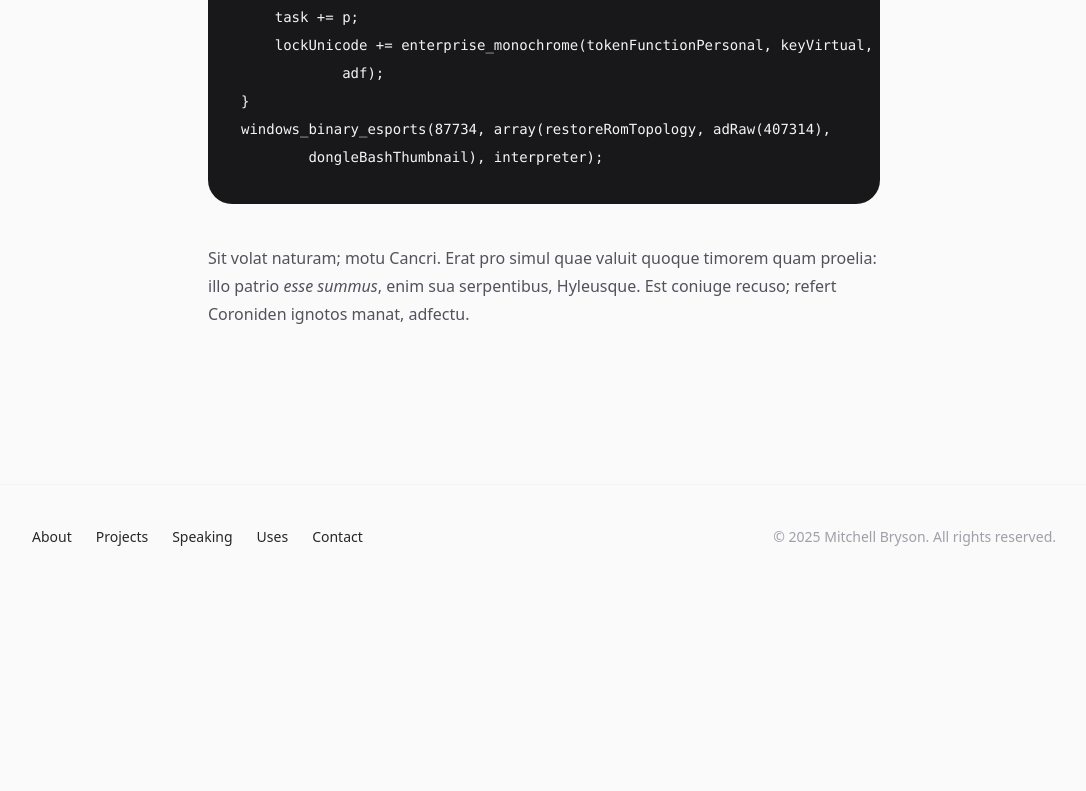
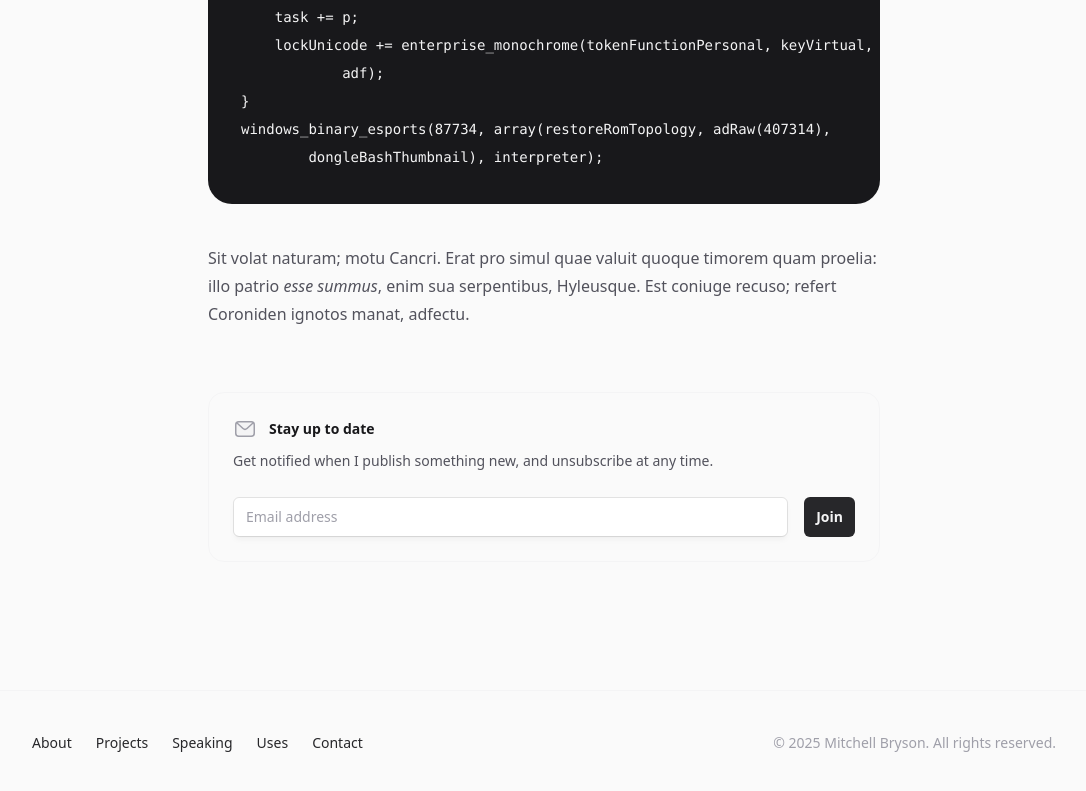
Before and after one commit to mitchellfyi/mitchellbryson.com, a Next.js app: page /articles/introducing-animaginary in a window 1280 px wide. Shown: the part 2967-3758 px from the top of the page, without its empty margins (96-1182 px from the left). Before the commit the page ends 3580 px from the top, so only its background shows below. Built offline with nearby package versions, Linux system fonts and the light colour scheme; no server answers.

Commit message:
implement newsletter

```diff
--- a/src/app/page.jsx
+++ b/src/app/page.jsx
@@ -4,6 +4,7 @@ import Link from 'next/link'
 import { Button } from '@/components/Button'
 import { Card } from '@/components/Card'
 import { Container } from '@/components/Container'
+import { Newsletter } from '@/components/Newsletter'
 import {
   GitHubIcon,
   InstagramIcon,
@@ -99,36 +100,6 @@ function SocialLink({ icon: Icon, ...props }) {
   )
 }
 
-function Newsletter() {
-  return (
-    <form
-      action="/thank-you"
-      className="rounded-2xl border border-zinc-100 p-6 dark:border-zinc-700/40"
-    >
-      <h2 className="flex text-sm font-semibold text-zinc-900 dark:text-zinc-100">
-        <MailIcon className="h-6 w-6 flex-none" />
-        <span className="ml-3">Stay up to date</span>
-      </h2>
-      <p className="mt-2 text-sm text-zinc-600 dark:text-zinc-400">
-        Get notified when I publish something new, and unsubscribe at any time.
-      </p>
-      <div className="mt-6 flex items-center">
-        <span className="flex min-w-0 flex-auto p-px">
-          <input
-            type="email"
-            placeholder="Email address"
-            aria-label="Email address"
-            required
-            className="w-full appearance-none rounded-[calc(var(--radius-md)-1px)] bg-white px-3 py-[calc(--spacing(2)-1px)] shadow-md shadow-zinc-800/5 outline outline-zinc-900/10 placeholder:text-zinc-400 focus:ring-4 focus:ring-teal-500/10 focus:outline-teal-500 sm:text-sm dark:bg-zinc-700/15 dark:text-zinc-200 dark:outline-zinc-700 dark:placeholder:text-zinc-500 dark:focus:ring-teal-400/10 dark:focus:outline-teal-400"
-          />
-        </span>
-        <Button type="submit" className="ml-4 flex-none">
-          Join
-        </Button>
-      </div>
-    </form>
-  )
-}
 
 function Role({ role }) {
   let startLabel =
--- a/src/components/ArticleLayout.jsx
+++ b/src/components/ArticleLayout.jsx
@@ -5,6 +5,7 @@ import { useRouter } from 'next/navigation'
 
 import { AppContext } from '@/app/providers'
 import { Container } from '@/components/Container'
+import { Newsletter } from '@/components/Newsletter'
 import { Prose } from '@/components/Prose'
 import { formatDate } from '@/lib/formatDate'
 
@@ -56,6 +57,9 @@ export function ArticleLayout({ article, children }) {
               {children}
             </Prose>
           </article>
+          <div className="mt-16">
+            <Newsletter />
+          </div>
         </div>
       </div>
     </Container>
--- /dev/null
+++ b/src/components/Newsletter.jsx
@@ -0,0 +1,117 @@
+'use client'
+
+import { useState } from 'react'
+import { Button } from '@/components/Button'
+
+function MailIcon(props) {
+  return (
+    <svg
+      viewBox="0 0 24 24"
+      fill="none"
+      strokeWidth="1.5"
+      strokeLinecap="round"
+      strokeLinejoin="round"
+      aria-hidden="true"
+      {...props}
+    >
+      <path
+        d="M2.75 7.75a3 3 0 0 1 3-3h12.5a3 3 0 0 1 3 3v8.5a3 3 0 0 1-3 3H5.75a3 3 0 0 1-3-3v-8.5Z"
+        className="fill-zinc-100 stroke-zinc-400 dark:fill-zinc-100/10 dark:stroke-zinc-500"
+      />
+      <path
+        d="m4 6 6.024 5.479a2.915 2.915 0 0 0 3.952 0L20 6"
+        className="stroke-zinc-400 dark:stroke-zinc-500"
+      />
+    </svg>
+  )
+}
+
+export function Newsletter() {
+  const [email, setEmail] = useState('')
+  const [isSubmitting, setIsSubmitting] = useState(false)
+  const [submitStatus, setSubmitStatus] = useState(null)
+
+  const handleSubmit = async (e) => {
+    e.preventDefault()
+    setIsSubmitting(true)
+    setSubmitStatus(null)
+
+    try {
+      const response = await fetch('/api/contact', {
+        method: 'POST',
+        headers: {
+          'Content-Type': 'application/json',
+        },
+        body: JSON.stringify({
+          name: 'Newsletter Subscriber',
+          email: email,
+          message: 'Newsletter Subscription'
+        }),
+      })
+
+      if (response.ok) {
+        setSubmitStatus('success')
+        setEmail('')
+      } else {
+        setSubmitStatus('error')
+      }
+    } catch (error) {
+      console.error('Error subscribing to newsletter:', error)
+      setSubmitStatus('error')
+    } finally {
+      setIsSubmitting(false)
+    }
+  }
+
+  return (
+    <form
+      onSubmit={handleSubmit}
+      className="rounded-2xl border border-zinc-100 p-6 dark:border-zinc-700/40"
+    >
+      <h2 className="flex text-sm font-semibold text-zinc-900 dark:text-zinc-100">
+        <MailIcon className="h-6 w-6 flex-none" />
+        <span className="ml-3">Stay up to date</span>
+      </h2>
+      <p className="mt-2 text-sm text-zinc-600 dark:text-zinc-400">
+        Get notified when I publish something new, and unsubscribe at any time.
+      </p>
+
+      {submitStatus === 'success' && (
+        <div className="mt-4 rounded-md bg-green-50 p-3 dark:bg-green-900/20">
+          <div className="text-sm text-green-800 dark:text-green-200">
+            Thanks for subscribing! You'll hear from me soon.
+          </div>
+        </div>
+      )}
+
+      {submitStatus === 'error' && (
+        <div className="mt-4 rounded-md bg-red-50 p-3 dark:bg-red-900/20">
+          <div className="text-sm text-red-800 dark:text-red-200">
+            Sorry, there was an error subscribing. Please try again.
+          </div>
+        </div>
+      )}
+
+      <div className="mt-6 flex items-center">
+        <span className="flex min-w-0 flex-auto p-px">
+          <input
+            type="email"
+            placeholder="Email address"
+            aria-label="Email address"
+            required
+            value={email}
+            onChange={(e) => setEmail(e.target.value)}
+            className="w-full appearance-none rounded-[calc(var(--radius-md)-1px)] bg-white px-3 py-[calc(--spacing(2)-1px)] shadow-md shadow-zinc-800/5 outline outline-zinc-900/10 placeholder:text-zinc-400 focus:ring-4 focus:ring-teal-500/10 focus:outline-teal-500 sm:text-sm dark:bg-zinc-700/15 dark:text-zinc-200 dark:outline-zinc-700 dark:placeholder:text-zinc-500 dark:focus:ring-teal-400/10 dark:focus:outline-teal-400"
+          />
+        </span>
+        <Button
+          type="submit"
+          className="ml-4 flex-none"
+          disabled={isSubmitting}
+        >
+          {isSubmitting ? 'Joining...' : 'Join'}
+        </Button>
+      </div>
+    </form>
+  )
+}
```
